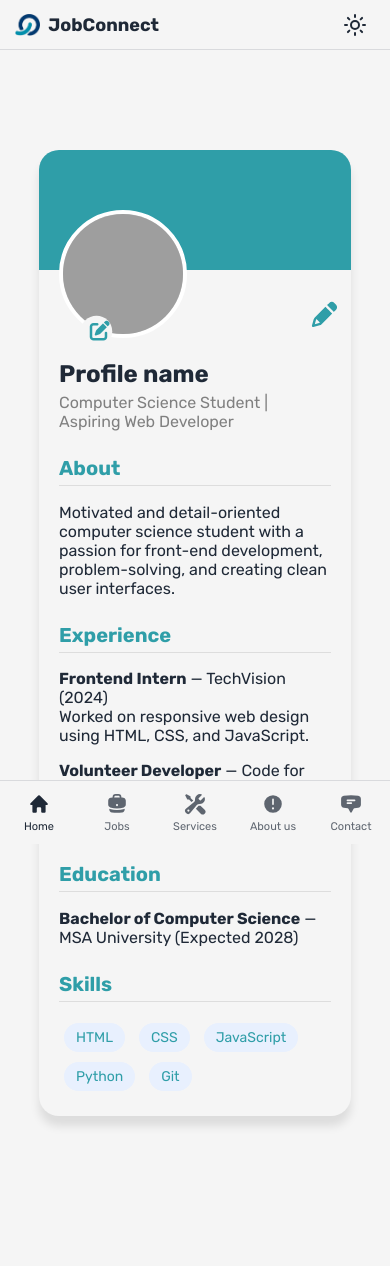
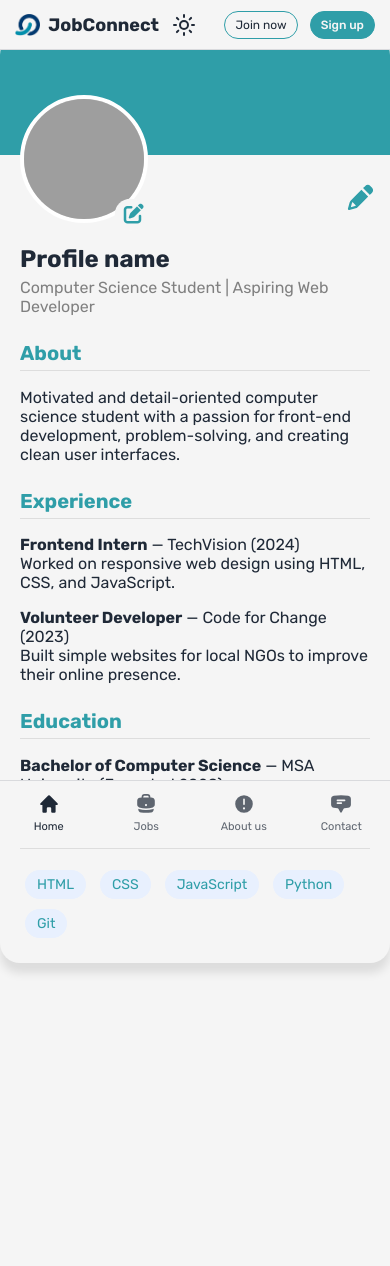
Before and after one commit to MazenMDev/internship-job-portal, a PHP site: page /pages/profile.html in a window 390 px wide. After the commit the page ends 973 px from the top, so only its background shows below. Run offline with PHP 8.4, Linux system fonts and the light colour scheme; some libraries are stand-ins or nearby versions; grey boxes are pictures that could not be loaded.

Commit message:
profile mobile view

```diff
--- a/assets/css/profile.css
+++ b/assets/css/profile.css
@@ -86,7 +86,7 @@ li {
   scale: 1.5;
   position: absolute;
   top: 6%;
-  left: 15%;
+  left: 120px;
   cursor: pointer;
   transition: all 0.2s ease-in-out;
 }
@@ -112,3 +112,20 @@ li {
 .edit-btn:hover a {
   color: var(--text-color);
 }
+
+@media (max-width: 1200px) {
+.profile-container
+{
+  width: 100%;
+  max-width: 800px;
+  margin-top: 35px ;
+}
+.edit-photo
+{
+  margin-top: 0px ;
+  position: absolute;
+}
+
+
+
+}
--- a/pages/profile.html
+++ b/pages/profile.html
@@ -13,11 +13,11 @@
     <link rel="stylesheet" href="../assets/css/profile.css" />
   </head>
   <body>
+    <div class="container">
       <div class="mobile-top-nav">
         <div class="logoContainer">
           <img src="../assets//imgs/JobConnect.png" alt="logo" class="logo" />
           <h1 class="logo-text">JobConnect</h1>
-      </div>
           <button onclick="themeToggle()" class="themeToggle">
             <svg
               xmlns="http://www.w3.org/2000/svg"
@@ -42,6 +42,12 @@
               <path d="m19.07 4.93-1.41 1.41" />
             </svg>
           </button>
+        </div>
+
+        <div class="mobile-accounts">
+          <a href="./login.html" class="join">Join now</a>
+          <a href="./login.html" class="sign">Sign up</a>
+        </div>
       </div>
 
       <nav class="nav-bar">
@@ -70,7 +76,7 @@
           </div>
 
           <div class="nav-icon">
-          <a href="#">
+            <a href="./jobs.html">
               <svg
                 xmlns="http://www.w3.org/2000/svg"
                 viewBox="0 0 20 20"
@@ -91,28 +97,7 @@
           </div>
 
           <div class="nav-icon">
-          <a href="#">
-            <svg
-              xmlns="http://www.w3.org/2000/svg"
-              viewBox="0 0 20 20"
-              fill="currentColor"
-              class="iconForNav"
-            >
-              <path
-                fill-rule="evenodd"
-                d="M14.5 10a4.5 4.5 0 0 0 4.284-5.882c-.105-.324-.51-.391-.752-.15L15.34 6.66a.454.454 0 0 1-.493.11 3.01 3.01 0 0 1-1.618-1.616.455.455 0 0 1 .11-.494l2.694-2.692c.24-.241.174-.647-.15-.752a4.5 4.5 0 0 0-5.873 4.575c.055.873-.128 1.808-.8 2.368l-7.23 6.024a2.724 2.724 0 1 0 3.837 3.837l6.024-7.23c.56-.672 1.495-.855 2.368-.8.096.007.193.01.291.01ZM5 16a1 1 0 1 1-2 0 1 1 0 0 1 2 0Z"
-                clip-rule="evenodd"
-              />
-              <path
-                d="M14.5 11.5c.173 0 .345-.007.514-.022l3.754 3.754a2.5 2.5 0 0 1-3.536 3.536l-4.41-4.41 2.172-2.607c.052-.063.147-.138.342-.196.202-.06.469-.087.777-.067.128.008.257.012.387.012ZM6 4.586l2.33 2.33a.452.452 0 0 1-.08.09L6.8 8.214 4.586 6H3.309a.5.5 0 0 1-.447-.276l-1.7-3.402a.5.5 0 0 1 .093-.577l.49-.49a.5.5 0 0 1 .577-.094l3.402 1.7A.5.5 0 0 1 6 3.31v1.277Z"
-              />
-            </svg>
-            Services</a
-          >
-        </div>
-
-        <div class="nav-icon">
-          <a href="#">
+            <a href="./about-us.html">
               <svg
                 xmlns="http://www.w3.org/2000/svg"
                 viewBox="0 0 20 20"
@@ -130,7 +115,7 @@
           </div>
 
           <div class="nav-icon">
-          <a href="#">
+            <a href="./contact-us.html">
               <svg
                 xmlns="http://www.w3.org/2000/svg"
                 viewBox="0 0 20 20"
@@ -151,12 +136,7 @@
         <!-- Account Section -->
         <div class="account">
           <a href="./login.html" class="join">Join now</a>
-        <a
-          href="./login.html"
-          class="sign"
-          style="color: var(--background-color)"
-          >Sign up</a
-        >
+          <a href="./login.html" class="sign">Sign up</a>
           <button onclick="themeToggle()" class="themeToggle">
             <svg
               xmlns="http://www.w3.org/2000/svg"
```
Lines whose indentation alone changed are shown as unchanged.
